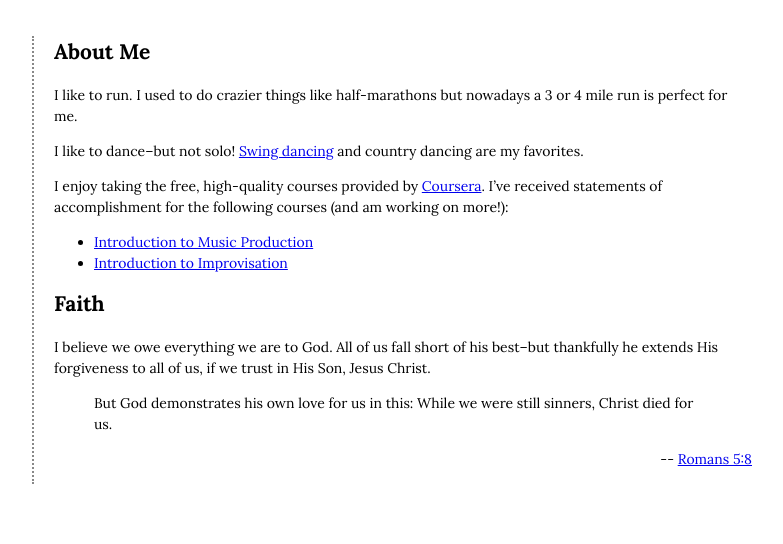
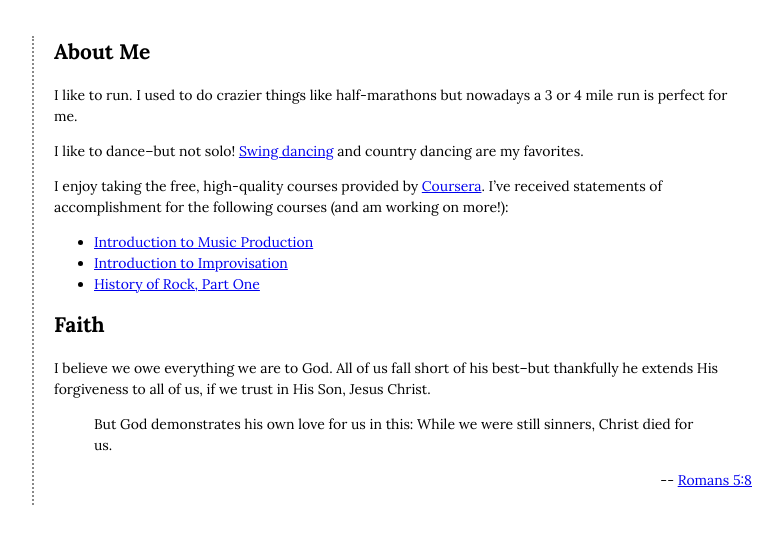
Before and after one commit to jesseplymale/jesseplymale.github.io, a Jekyll site: the page built from aboutMe.markdown, in a window 1280 px wide. Shown: the top 544 px of the page, without its empty margins (318-1101 px from the left). Built offline with Jekyll 4.4.1, drawn with Linux system fonts in a browser that asks for light colours; Markdown is read by kramdown in place of the engine named in the settings.

Commit message:
Added rock course

```diff
--- a/aboutMe.markdown
+++ b/aboutMe.markdown
@@ -15,6 +15,7 @@ I enjoy taking the free, high-quality courses provided by [Coursera](http://www.
 
 *   [Introduction to Music Production](https://www.coursera.org/course/musicproduction)
 *   [Introduction to Improvisation](https://www.coursera.org/course/improvisation)
+*   [History of Rock, Part One](https://www.coursera.org/course/historyofrock1)
 
 ## Faith
 
```
